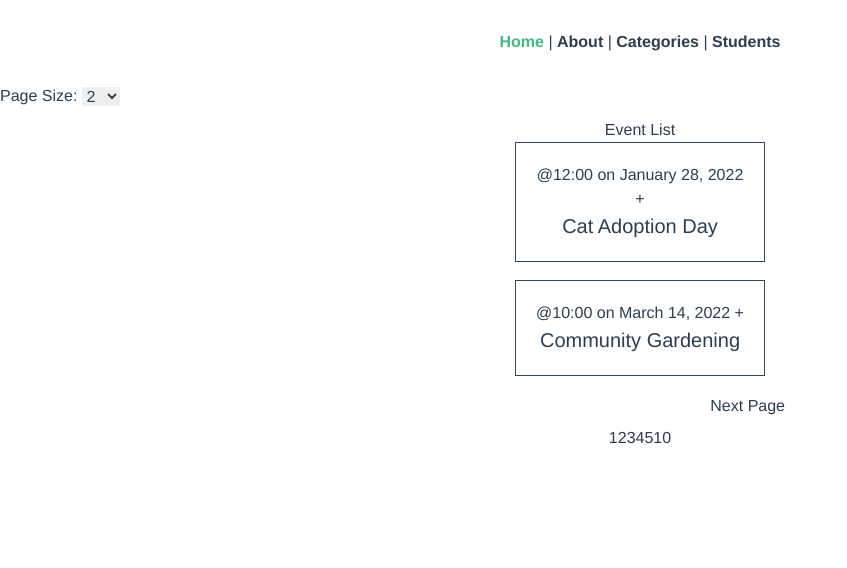
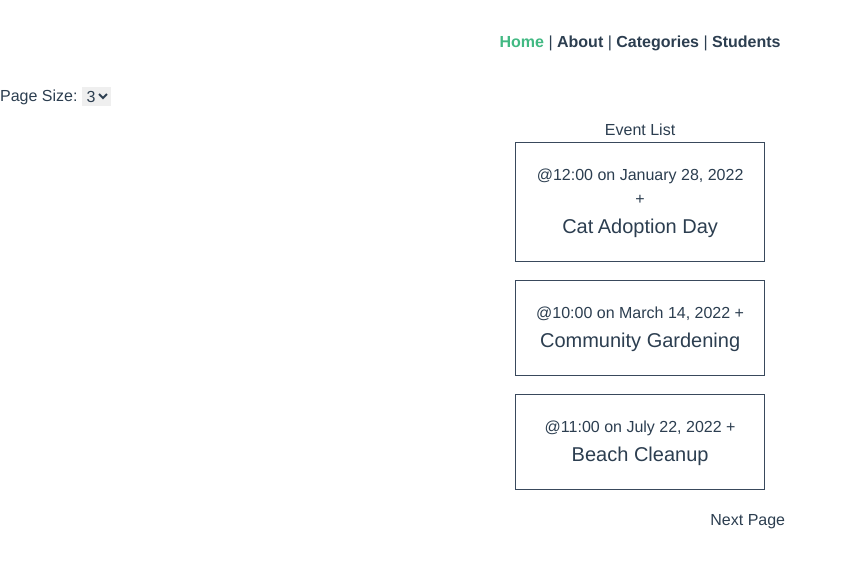
Before and after one commit to 96ekp/SE-_331_Lab2-, a Vue app in the folder lab2/: page / in a window 1280 px wide. Shown: the top 568 px of the page, without its empty margins (0-847 px from the left). Built offline with nearby package versions, Linux system fonts and the light colour scheme; data requests are answered from the project's data file.

Commit message:
just change page size

```diff
--- a/lab2/src/App.vue
+++ b/lab2/src/App.vue
@@ -23,10 +23,8 @@
       <select v-model="pageSize" @change="updatePageSize">
         <option value="1">1</option>
         <option value="2">2</option>
-        <option value="5">3</option>
-        <option value="5">4</option>
+        <option value="3">3</option>
         <option value="5">5</option>
-        <option value="10">10</option>
       </select>
     </div>
 
@@ -99,7 +97,7 @@ const store = useMessageStore()
 const { message } = storeToRefs(store)
 
 // Reactive variable to store the page size
-const pageSize = ref(2)
+const pageSize = ref(3)
 
 // Function to update the page size
 const updatePageSize = () => {
--- a/lab2/src/views/EventListView.vue
+++ b/lab2/src/views/EventListView.vue
@@ -32,42 +32,25 @@
           :to="{ name: 'event-list', query: { page: 1, size: 1 } }"
           :class="{ active: pageSize === 1 }"
         >
-          1
         </router-link>
         <!-- Page size 2 link -->
         <router-link
           :to="{ name: 'event-list', query: { page: 1, size: 2 } }"
           :class="{ active: pageSize === 2 }"
         >
-          2
         </router-link>
         <!-- Page size 3 link -->
         <router-link
           :to="{ name: 'event-list', query: { page: 1, size: 3 } }"
           :class="{ active: pageSize === 3 }"
         >
-          3
         </router-link>
-        <!-- Page size 4 link -->
-        <router-link
-          :to="{ name: 'event-list', query: { page: 1, size: 4 } }"
-          :class="{ active: pageSize === 4 }"
-        >
-          4
-        </router-link>
+
         <!-- Page size 5 link -->
         <router-link
           :to="{ name: 'event-list', query: { page: 1, size: 5 } }"
           :class="{ active: pageSize === 5 }"
         >
-          5
-        </router-link>
-        <!-- Page size 10 link -->
-        <router-link
-          :to="{ name: 'event-list', query: { page: 1, size: 10 } }"
-          :class="{ active: pageSize === 10 }"
-        >
-          10
         </router-link>
       </div>
       <!-- End of Page Size Links -->
@@ -146,7 +129,7 @@ const props = defineProps({
   },
   pageSize: {
     type: Number,
-    default: 2 // default page size is set to 2
+    default: 3 // default page size is set to 3
   }
 })
 
@@ -159,7 +142,7 @@ watchEffect(() => {
 })
 const hasNextPage = computed(() => {
   // first calculat the toatl page
-  const totalPages = Math.ceil(totalEvent.value / 2)
+  const totalPages = Math.ceil(totalEvent.value / 3)
   return props.page < totalPages
 })
 </script>
```
